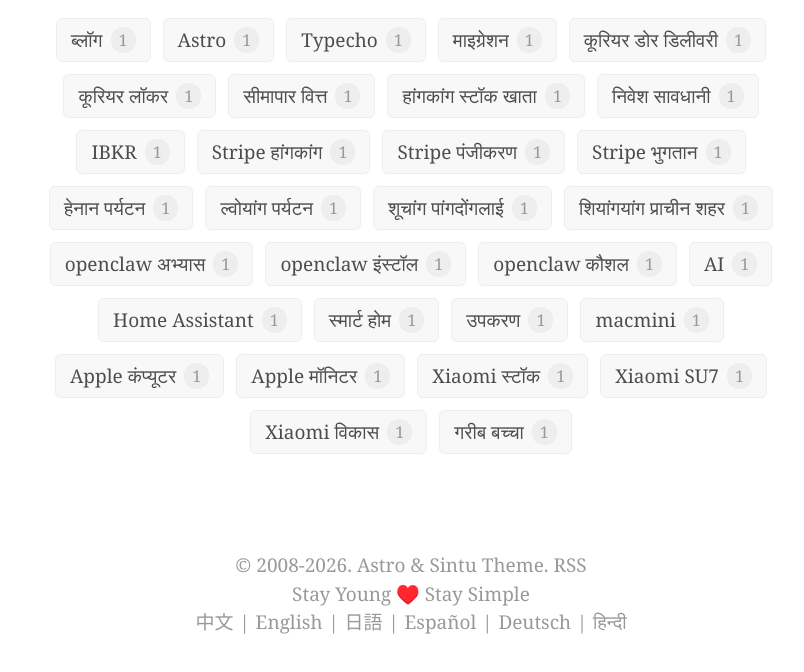
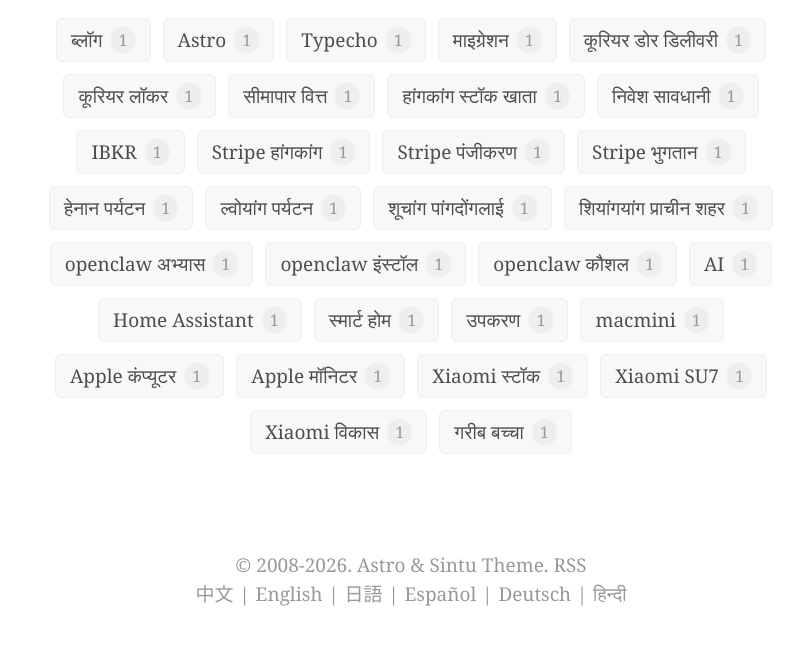
Before and after one commit to ezzty/krya-hi, an Astro site: page /tags in a window 1280 px wide. Shown: the part 178-850 px from the top of the page, without its empty margins (229-1033 px from the left). Built offline with nearby package versions, Linux system fonts and the light colour scheme; Astro itself is replaced by a stand-in of ours; some packages are replaced by stand-ins of ours.

Commit message:
footer: remove Stay Young tagline from non-Chinese versions

```diff
--- a/src/layouts/BaseLayout.astro
+++ b/src/layouts/BaseLayout.astro
@@ -113,7 +113,6 @@
     <footer id="footer" role="contentinfo">
       © 2008-{new Date().getFullYear()}. Astro & <a href="https://github.com/ezzty/krya-hi" target="_blank" rel="noopener noreferrer" class="footer-link">Sintu Theme</a>. <a href="/rss.xml" class="footer-link" title="RSS फ़ीड" target="_blank" rel="noopener noreferrer">RSS</a>
       <br />
-      Stay Young ♥️ Stay Simple
                   <div class="footer-social">
         <a href="https://krya.com/" class="footer-link" title="中文" target="_blank" rel="noopener noreferrer">中文</a>
         <span class="footer-divider">|</span>
```
